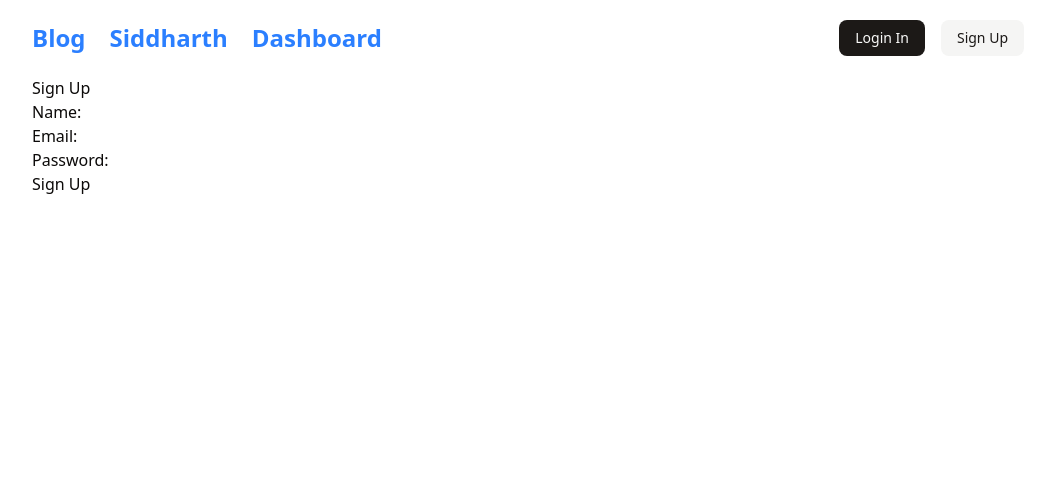
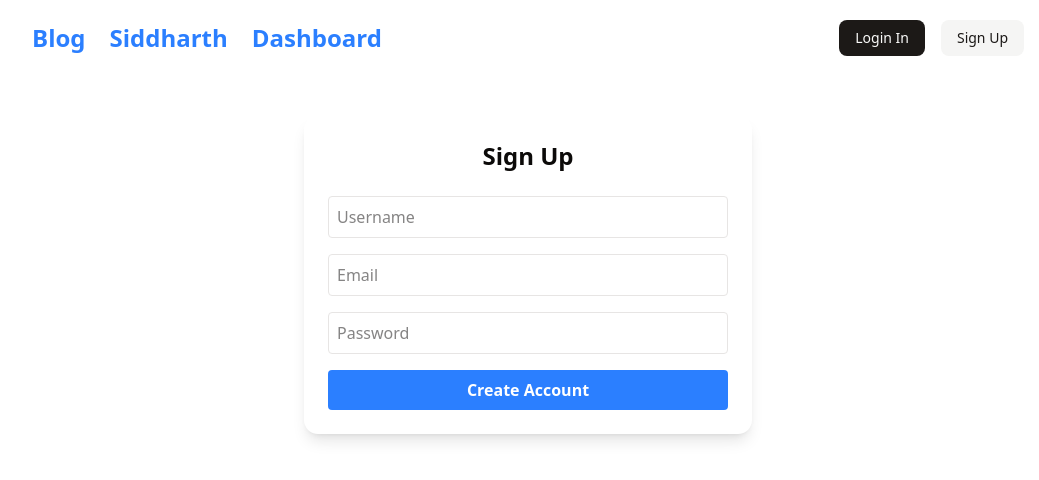
Before and after one commit to InfiniteTrident23/OurChessTeam, a Next.js app: page /SignUp in a window 1280 px wide. Shown: the top 480 px of the page, without its empty margins (112-1151 px from the left). Built offline with nearby package versions, Linux system fonts and the light colour scheme.

Commit message:
Added Sign Up page

```diff
--- a/app/SignUp/page.tsx
+++ b/app/SignUp/page.tsx
@@ -1,88 +1,78 @@
+'use client';
+
 import { useState } from "react";
+import { useRouter } from "next/navigation";
 
-const SignUp = () => {
-    const [formData, setFormData] = useState({
-        name: "",
-        email: "",
-        password: "",
+export default function SignUpPage() {
+  const router = useRouter();
+  const [form, setForm] = useState({
+    username: '',
+    email: '',
+    password: ''
   });
 
-    const [error, setError] = useState("");
-    const [success, setSuccess] = useState("");
+  const [error, setError] = useState('');
+  const [success, setSuccess] = useState('');
 
-    const handleChange = (e: React.ChangeEvent<HTMLInputElement>) => {
-        const { name, value } = e.target;
-        setFormData((prev) => ({ ...prev, [name]: value }));
-    };
+  async function handleSubmit(e: React.FormEvent) {
+    e.preventDefault();
 
-    const handleSubmit = async (e: React.FormEvent) => {
-        e.preventDefault();
-        setError("");
-        setSuccess("");
-
-        try {
-            const response = await fetch("/api/user", {
-                method: "POST",
-                headers: {
-                    "Content-Type": "application/json",
-                },
-                body: JSON.stringify(formData),
+    const res = await fetch('/api/user', {
+      method: 'POST',
+      headers: { 'Content-Type': 'application/json' },
+      body: JSON.stringify(form),
     });
 
-            if (!response.ok) {
-                throw new Error("Failed to sign up");
+    const data = await res.json();
+
+    if (!res.ok) {
+      setError(data.message);
+      setSuccess('');
+    } else {
+      setSuccess(data.message);
+      setError('');
+      setTimeout(() => router.push('/Dashboard'), 1500); // Redirect after success
+    }
   }
 
-            setSuccess("User signed up successfully!");
-            setFormData({ name: "", email: "", password: "" });
-        } catch (err: any) {
-            setError(err.message || "Something went wrong");
-        }
-    };
-
   return (
-        <div className="signup-container">
-            <h1>Sign Up</h1>
-            <form onSubmit={handleSubmit}>
-                <div>
-                    <label htmlFor="name">Name:</label>
+    <div className="max-w-md mx-auto mt-10 p-6 bg-white dark:bg-zinc-900 shadow-lg rounded-xl">
+      <h2 className="text-2xl font-bold mb-6 text-center">Sign Up</h2>
+      <form onSubmit={handleSubmit} className="space-y-4">
         <input
           type="text"
-                        id="name"
-                        name="name"
-                        value={formData.name}
-                        onChange={handleChange}
+          placeholder="Username"
+          className="w-full p-2 border rounded"
+          value={form.username}
+          onChange={(e) => setForm({ ...form, username: e.target.value })}
           required
         />
-                </div>
-                <div>
-                    <label htmlFor="email">Email:</label>
         <input
           type="email"
-                        id="email"
-                        name="email"
-                        value={formData.email}
-                        onChange={handleChange}
+          placeholder="Email"
+          className="w-full p-2 border rounded"
+          value={form.email}
+          onChange={(e) => setForm({ ...form, email: e.target.value })}
           required
         />
-                </div>
-                <div>
-                    <label htmlFor="password">Password:</label>
         <input
           type="password"
-                        id="password"
-                        name="password"
-                        value={formData.password}
-                        onChange={handleChange}
+          placeholder="Password"
+          className="w-full p-2 border rounded"
+          value={form.password}
+          onChange={(e) => setForm({ ...form, password: e.target.value })}
           required
         />
-                </div>
-                <button type="submit">Sign Up</button>
+        <button
+          type="submit"
+          className="w-full py-2 bg-blue-500 text-white font-semibold rounded hover:bg-blue-600"
+        >
+          Create Account
+        </button>
       </form>
-            {error && <p className="error">{error}</p>}
-            {success && <p className="success">{success}</p>}
+
+      {error && <p className="mt-4 text-red-500 text-center">{error}</p>}
+      {success && <p className="mt-4 text-green-500 text-center">{success}</p>}
     </div>
   );
-};
-
-export default SignUp;
+}
--- a/components/forms/SignUp.tsx
+++ /dev/null
@@ -1,28 +0,0 @@
-import type React from "react"
-import type { Metadata } from "next"
-import { Inter } from "next/font/google"
-import { Toaster } from "sonner"
-
-import "./globals.css"
-
-const inter = Inter({ subsets: ["latin"] })
-
-export const metadata: Metadata = {
-  title: "Sign Up",
-  description: "Create a new account",
-}
-
-export default function RootLayout({
-  children,
-}: Readonly<{
-  children: React.ReactNode
-}>) {
-  return (
-    <html lang="en">
-      <body className={inter.className}>
-        {children}
-        <Toaster position="bottom-right" />
-      </body>
-    </html>
-  )
-}
```
Also changed, not shown: components/forms/SignIn.tsx (deleted). Lines whose indentation alone changed are shown as unchanged.
